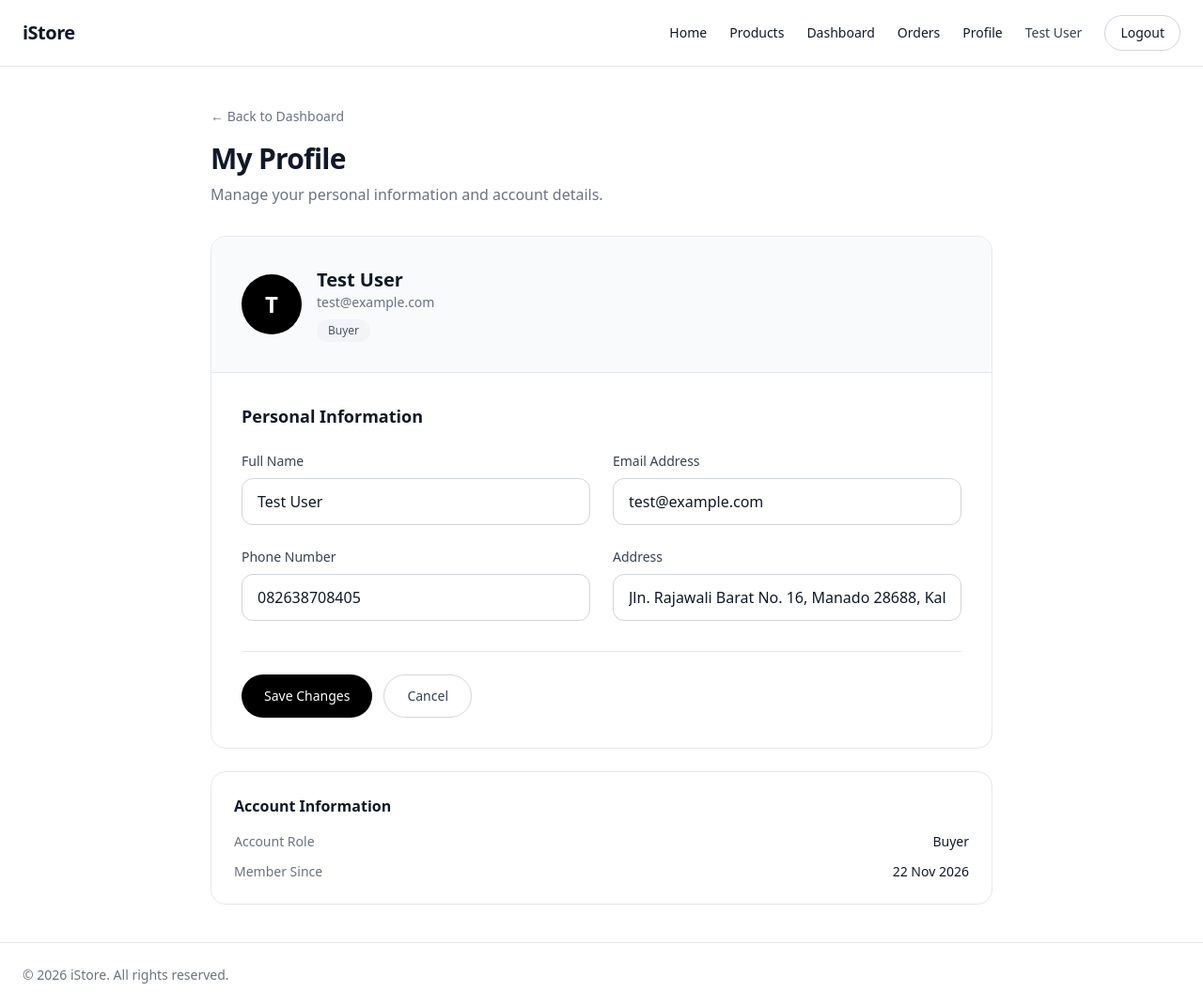
After one commit to anmulll/pweb-2026-kelompok-04, a Laravel app: page /buyer/profile in a window 1280 px wide. The commit adds this page. Shown: the whole page at 94% size. Run offline with Laravel 12, Linux system fonts and the light colour scheme; a user stored in the database is signed in; data comes from the database, SQL or seed files in the repository; style sheets or scripts are compiled from the project's sources; some libraries are stand-ins or nearby versions.

Commit message:
feat: implement buyer dashboard profile and orders UI

```diff
--- /dev/null
+++ b/resources/views/buyer/profile.blade.php
@@ -0,0 +1,240 @@
+
+@extends('layouts.app')
+
+@section('title', 'My Profile - iStore')
+
+@section('content')
+<div class="mx-auto max-w-4xl px-4 py-10 sm:px-6 lg:px-8">
+
+    {{-- Header --}}
+    <div class="mb-8">
+        <a href="{{ route('buyer.dashboard') }}"
+           class="text-sm text-gray-500 hover:text-black">
+            ← Back to Dashboard
+        </a>
+
+        <h1 class="mt-4 text-3xl font-bold tracking-tight">
+            My Profile
+        </h1>
+
+        <p class="mt-2 text-gray-500">
+            Manage your personal information and account details.
+        </p>
+    </div>
+
+    {{-- Success Message --}}
+    @if (session('success'))
+        <div class="mb-6 rounded-xl border border-green-200 bg-green-50 px-4 py-3 text-sm text-green-700">
+            {{ session('success') }}
+        </div>
+    @endif
+
+    {{-- Validation Errors --}}
+    @if ($errors->any())
+        <div class="mb-6 rounded-xl border border-red-200 bg-red-50 px-4 py-3 text-sm text-red-700">
+            <p class="font-semibold">Please check your information:</p>
+
+            <ul class="mt-2 list-inside list-disc">
+                @foreach ($errors->all() as $error)
+                    <li>{{ $error }}</li>
+                @endforeach
+            </ul>
+        </div>
+    @endif
+
+    {{-- Profile Card --}}
+    <div class="overflow-hidden rounded-2xl border border-gray-200 bg-white">
+
+        {{-- Profile Header --}}
+        <div class="border-b border-gray-200 bg-gray-50 p-6 sm:p-8">
+            <div class="flex items-center gap-4">
+
+                {{-- Avatar --}}
+                <div class="flex h-16 w-16 items-center justify-center rounded-full bg-black text-2xl font-semibold text-white">
+                    {{ strtoupper(substr(auth()->user()->name, 0, 1)) }}
+                </div>
+
+                <div>
+                    <h2 class="text-xl font-semibold">
+                        {{ auth()->user()->name }}
+                    </h2>
+
+                    <p class="text-sm text-gray-500">
+                        {{ auth()->user()->email }}
+                    </p>
+
+                    <span class="mt-2 inline-block rounded-full bg-gray-100 px-3 py-1 text-xs font-medium text-gray-600">
+                        {{ ucfirst(auth()->user()->role->value ?? auth()->user()->role) }}
+                    </span>
+                </div>
+
+            </div>
+        </div>
+
+        {{-- Profile Form --}}
+        <div class="p-6 sm:p-8">
+
+            <h3 class="mb-6 text-lg font-semibold">
+                Personal Information
+            </h3>
+
+            {{-- Update Profile Form --}}
+            <form method="POST" action="{{ route('buyer.profile.update') }}">
+                @csrf
+                @method('PUT')
+
+                <div class="grid gap-6 sm:grid-cols-2">
+
+                    {{-- Full Name --}}
+                    <div>
+                        <label for="name"
+                               class="mb-2 block text-sm font-medium text-gray-700">
+                            Full Name
+                        </label>
+
+                        <input
+                            type="text"
+                            id="name"
+                            name="name"
+                            value="{{ old('name', auth()->user()->name) }}"
+                            required
+                            class="w-full rounded-xl border border-gray-300 px-4 py-3 outline-none transition focus:border-black focus:ring-1 focus:ring-black"
+                        >
+
+                        @error('name')
+                            <p class="mt-2 text-sm text-red-600">
+                                {{ $message }}
+                            </p>
+                        @enderror
+                    </div>
+
+                    {{-- Email --}}
+                    <div>
+                        <label for="email"
+                               class="mb-2 block text-sm font-medium text-gray-700">
+                            Email Address
+                        </label>
+
+                        <input
+                            type="email"
+                            id="email"
+                            name="email"
+                            value="{{ old('email', auth()->user()->email) }}"
+                            required
+                            class="w-full rounded-xl border border-gray-300 px-4 py-3 outline-none transition focus:border-black focus:ring-1 focus:ring-black"
+                        >
+
+                        @error('email')
+                            <p class="mt-2 text-sm text-red-600">
+                                {{ $message }}
+                            </p>
+                        @enderror
+                    </div>
+
+                    {{-- Phone --}}
+                    <div>
+                        <label for="phone"
+                               class="mb-2 block text-sm font-medium text-gray-700">
+                            Phone Number
+                        </label>
+
+                        <input
+                            type="tel"
+                            id="phone"
+                            name="phone"
+                            value="{{ old('phone', auth()->user()->phone) }}"
+                            placeholder="Enter your phone number"
+                            class="w-full rounded-xl border border-gray-300 px-4 py-3 outline-none transition focus:border-black focus:ring-1 focus:ring-black"
+                        >
+
+                        @error('phone')
+                            <p class="mt-2 text-sm text-red-600">
+                                {{ $message }}
+                            </p>
+                        @enderror
+                    </div>
+
+                    {{-- Address --}}
+                    <div>
+                        <label for="address"
+                               class="mb-2 block text-sm font-medium text-gray-700">
+                            Address
+                        </label>
+
+                        <input
+                            type="text"
+                            id="address"
+                            name="address"
+                            value="{{ old('address', auth()->user()->address) }}"
+                            placeholder="Enter your address"
+                            class="w-full rounded-xl border border-gray-300 px-4 py-3 outline-none transition focus:border-black focus:ring-1 focus:ring-black"
+                        >
+
+                        @error('address')
+                            <p class="mt-2 text-sm text-red-600">
+                                {{ $message }}
+                            </p>
+                        @enderror
+                    </div>
+
+                </div>
+
+                {{-- Buttons --}}
+                <div class="mt-8 flex flex-wrap gap-3 border-t border-gray-200 pt-6">
+
+                    <button
+                        type="submit"
+                        class="rounded-full bg-black px-6 py-3 text-sm font-medium text-white transition hover:bg-gray-800">
+                        Save Changes
+                    </button>
+
+                    <a
+                        href="{{ route('buyer.dashboard') }}"
+                        class="rounded-full border border-gray-300 px-6 py-3 text-sm font-medium text-gray-700 transition hover:bg-gray-100">
+                        Cancel
+                    </a>
+
+                </div>
+
+            </form>
+
+        </div>
+    </div>
+
+    {{-- Account Information --}}
+    <div class="mt-6 rounded-2xl border border-gray-200 bg-white p-6">
+
+        <h3 class="font-semibold">
+            Account Information
+        </h3>
+
+        <div class="mt-4 space-y-3 text-sm">
+
+            {{-- Role --}}
+            <div class="flex justify-between gap-4">
+                <span class="text-gray-500">
+                    Account Role
+                </span>
+
+                <span class="font-medium">
+                    {{ ucfirst(auth()->user()->role->value ?? auth()->user()->role) }}
+                </span>
+            </div>
+
+            {{-- Member Since --}}
+            <div class="flex justify-between gap-4">
+                <span class="text-gray-500">
+                    Member Since
+                </span>
+
+                <span class="font-medium">
+                    {{ auth()->user()->created_at->format('d M Y') }}
+                </span>
+            </div>
+
+        </div>
+
+    </div>
+
+</div>
+@endsection
--- a/resources/views/layouts/app.blade.php
+++ b/resources/views/layouts/app.blade.php
@@ -1,3 +1,4 @@
+
 <!DOCTYPE html>
 <html lang="id">
 <head>
@@ -12,18 +13,90 @@
 <body class="min-h-screen bg-white text-gray-900 antialiased">
 
     {{-- Navbar --}}
-    <header class="border-b border-gray-200">
+    <header class="border-b border-gray-200 bg-white">
         <nav class="mx-auto flex max-w-7xl items-center justify-between px-6 py-4">
 
-            <a href="/" class="text-xl font-bold tracking-tight">
+            {{-- Logo --}}
+            <a href="{{ route('home') }}"
+               class="text-xl font-bold tracking-tight">
                 iStore
             </a>
 
-            <div class="flex items-center gap-6 text-sm">
-                <a href="/" class="hover:text-gray-500">Home</a>
-                <a href="/products" class="hover:text-gray-500">Products</a>
-                <a href="/login" class="hover:text-gray-500">Login</a>
-                <a href="/cart" class="hover:text-gray-500">Cart</a>
+            {{-- Navigation --}}
+            <div class="flex items-center gap-4 text-sm sm:gap-6">
+
+                <a href="{{ route('home') }}"
+                   class="hover:text-gray-500">
+                    Home
+                </a>
+
+                <a href="{{ route('products') }}"
+                   class="hover:text-gray-500">
+                    Products
+                </a>
+
+                {{-- Guest Navigation --}}
+                @guest
+                    <a href="{{ route('login') }}"
+                       class="hover:text-gray-500">
+                        Login
+                    </a>
+
+                    <a href="{{ route('register') }}"
+                       class="rounded-full bg-black px-4 py-2 text-white transition hover:bg-gray-800">
+                        Register
+                    </a>
+                @endguest
+
+                {{-- Authenticated Navigation --}}
+                @auth
+                    @php
+                        $userRole = auth()->user()->role->value
+                            ?? auth()->user()->role;
+                    @endphp
+
+                    {{-- Buyer --}}
+                    @if ($userRole === 'buyer')
+                        <a href="{{ route('buyer.dashboard') }}"
+                           class="hover:text-gray-500">
+                            Dashboard
+                        </a>
+
+                        <a href="{{ route('buyer.orders') }}"
+                           class="hover:text-gray-500">
+                            Orders
+                        </a>
+
+                        <a href="{{ route('buyer.profile') }}"
+                           class="hover:text-gray-500">
+                            Profile
+                        </a>
+                    @endif
+
+                    {{-- Seller --}}
+                    @if ($userRole === 'seller')
+                        <a href="{{ route('seller.dashboard') }}"
+                           class="hover:text-gray-500">
+                            Dashboard
+                        </a>
+                    @endif
+
+                    {{-- User Name --}}
+                    <span class="hidden font-medium text-gray-700 sm:inline">
+                        {{ auth()->user()->name }}
+                    </span>
+
+                    {{-- Logout --}}
+                    <form method="POST" action="{{ route('logout') }}">
+                        @csrf
+
+                        <button type="submit"
+                                class="rounded-full border border-gray-300 px-4 py-2 transition hover:bg-gray-100">
+                            Logout
+                        </button>
+                    </form>
+                @endauth
+
             </div>
 
         </nav>
@@ -37,7 +110,7 @@
     {{-- Footer --}}
     <footer class="border-t border-gray-200 py-6">
         <div class="mx-auto max-w-7xl px-6 text-sm text-gray-500">
-            © {{ date('Y') }} iStore. All rights reserved.
+            &copy; {{ date('Y') }} iStore. All rights reserved.
         </div>
     </footer>
 
--- a/routes/web.php
+++ b/routes/web.php
@@ -3,7 +3,9 @@
 
 use App\Http\Controllers\Auth\AuthenticatedSessionController;
 use App\Http\Controllers\Auth\RegisteredUserController;
+use App\Http\Controllers\Buyer\ProfileController;
 use Illuminate\Support\Facades\Route;
+
 
 // Public Storefront
 Route::get('/', function () {
@@ -42,9 +44,24 @@ Route::prefix('buyer')
     ->name('buyer.')
     ->middleware(['auth', 'role:buyer'])
     ->group(function () {
+
         Route::get('/dashboard', function () {
-            return response('Buyer Dashboard', 200);
+            return view('buyer.dashboard');
         })->name('dashboard');
+
+        // Buyer Profile
+        Route::get('/profile', function () {
+            return view('buyer.profile');
+        })->name('profile');
+
+        // Update Buyer Profile
+        Route::put('/profile', [ProfileController::class, 'update'])
+            ->name('profile.update');
+
+        Route::get('/orders', function () {
+             return view('buyer.orders');
+        })->name('orders');
+
     });
 
 // Seller Dashboard
```
Also changed, not shown: app/Http/Controllers/Buyer/ProfileController.php (added, +33 -0 lines), resources/views/buyer/dashboard.blade.php (added, +137 -0 lines), resources/views/buyer/orders.blade.php (added, +70 -0 lines).
